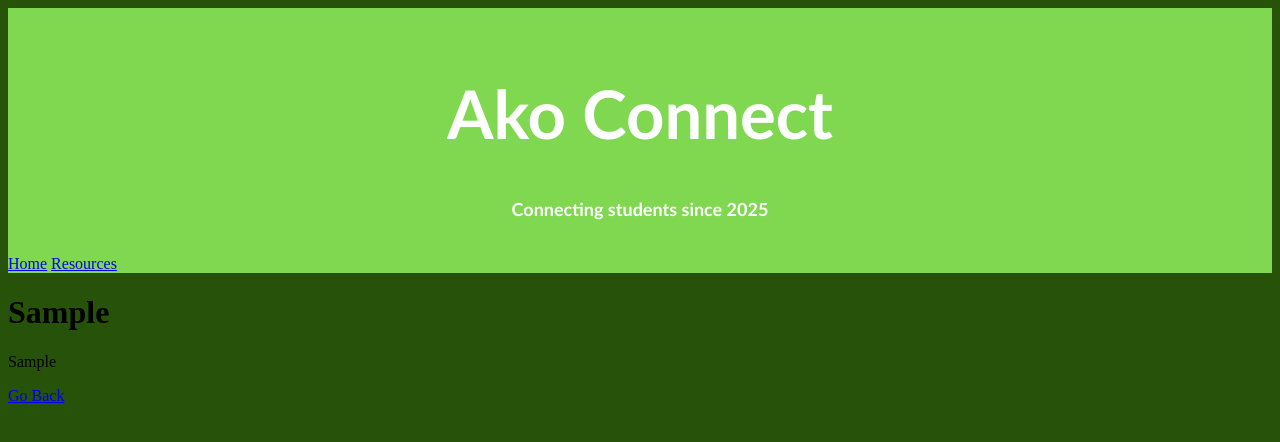
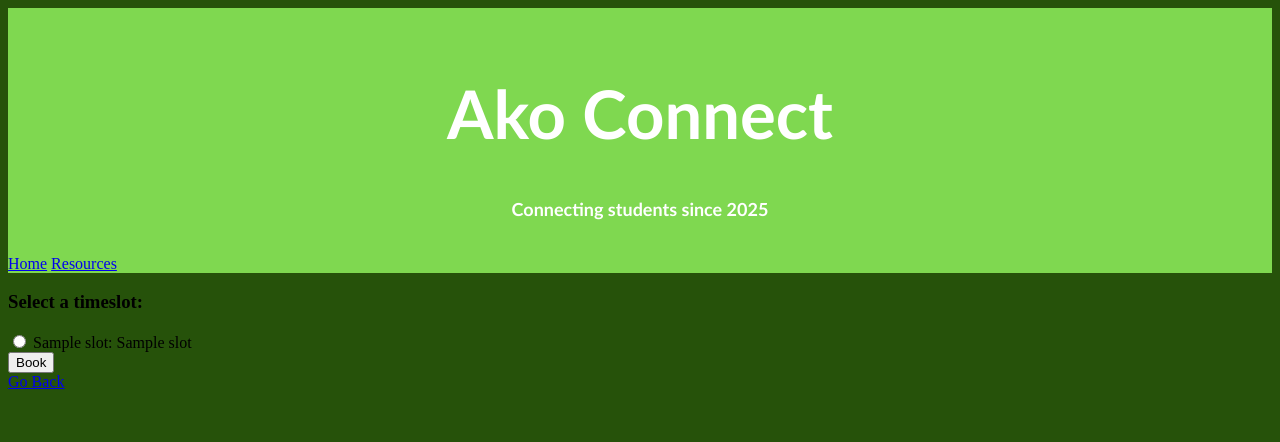
Before and after one commit to Gsap08/internal2026, a Flask app: template templates/BookingPage.html in a window 1280 px wide. Shown: the top 442 px of the page. Run offline with Flask 3, Linux system fonts and the light colour scheme; the template is opened without the code that fills it: most values are stand-ins (such as "Sample title", 1, 10 or a date in 2020).

Commit message:
Finished radio buttons
Logic for how to pull data from database and show on page is done. Now i need to make nag screen for back button, add other things, and when you finish booking write it and store in a database. THEN after that need to make it so that the tutor accounts can see it on a dashboard page. I have to make a dashboard page...

```diff
--- a/akoapp.py
+++ b/akoapp.py
@@ -66,35 +66,27 @@ def Login():
 def TutorPage():
     return render_template ("TutorPage.html", tutor_info=None)
 
+
 @app.route('/bookingpage')
 def BookingPage():
     tutor = request.args.get("choice")
     if not tutor:
         return redirect(url_for("TutorPage"))
 
+    #Dictionary for extra information
     extra_map = {
         "1": "This tutor is good for beginners.",
         "2": "This tutor is very advanced."
     }
-
     extra_info = extra_map.get(tutor, "")
-
     conn = sqlite3.connect('db//akoconnect.db')
     cursor = conn.cursor()
-
-    cursor.execute(
-        "SELECT * FROM Tutors WHERE tutor_id = ?",
-        (int(tutor),)
-    )
-
+    cursor.execute("SELECT * FROM Tutors WHERE tutor_id = ?",(int(tutor),))
     tutor_info = cursor.fetchone()
+    cursor.execute("SELECT timeslot_id, day, session_time FROM Tutor_Timeslot WHERE tutor_id = ?", (int(tutor),))
+    timeslots = cursor.fetchall()
     conn.close()
-
-    return render_template(
-        "BookingPage.html",
-        tutor_info=tutor_info,
-        extra_info=extra_info
-    )
+    return render_template("BookingPage.html",tutor_info=tutor_info,extra_info=extra_info, timeslots=timeslots)
 
 
 
--- a/templates/BookingPage.html
+++ b/templates/BookingPage.html
@@ -22,9 +22,23 @@
     </div>
 
     <div>
-    <h1>{{ tutor_info[1] }}</h1>
-    <p>{{ extra_info }}</p>
+    <!-- <h1>{{ tutor_info[1] }}</h1>
+    <p>{{ extra_info }}</p> -->
 
+    <form method="POST">
+
+    <h3>Select a timeslot:</h3>
+
+    {% for slot in timeslots %}
+        <label>
+            <input type="radio" name="timeslot" value="{{ slot[0] }}">
+            {{ slot[1] }}: {{ slot[2] }}
+        </label>
+        <br>
+    {% endfor %}
+
+    <button type="submit">Book</button>
+    </form>
 
 
     </div>
```
